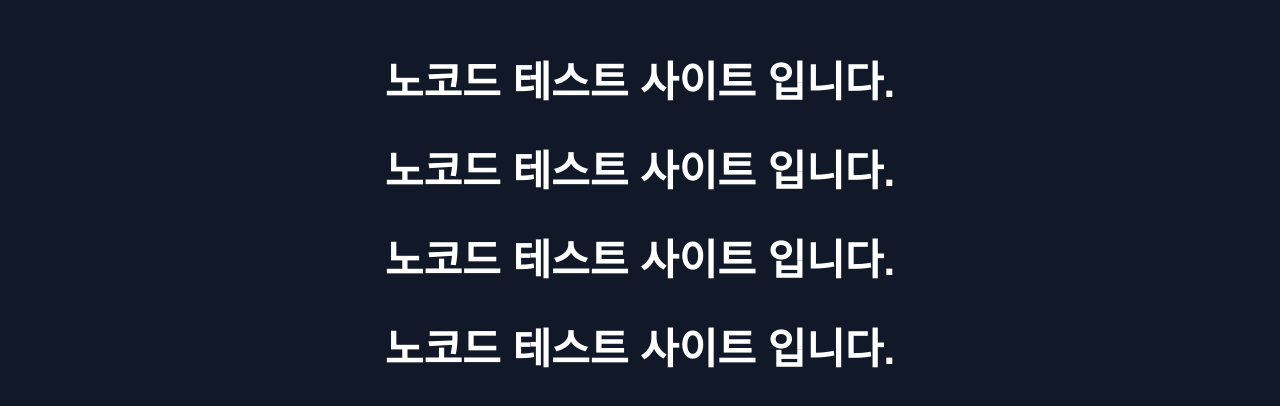
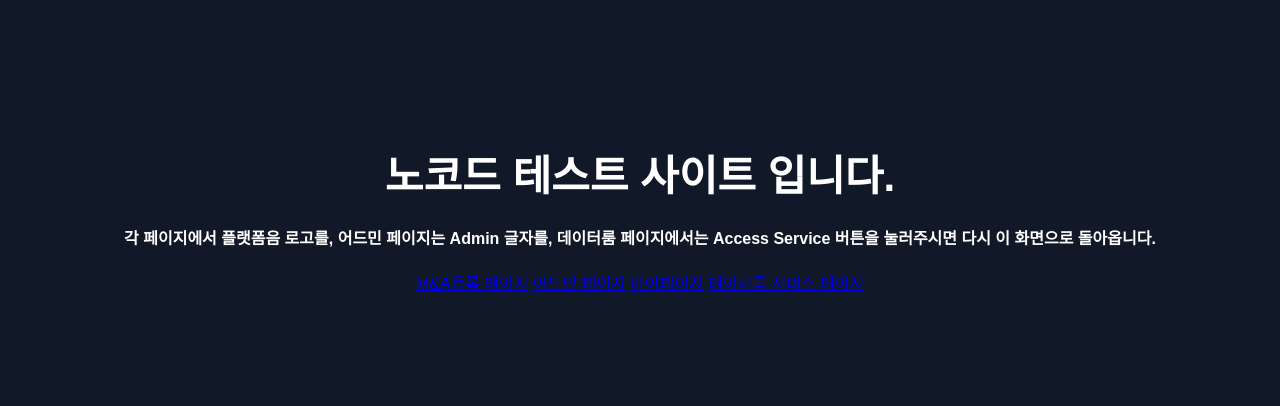
Before and after one commit to 1409Leeseoyoun/noCode, a plain HTML site: page index.html in a window 1280 px wide. Shown: the part 196-602 px from the top of the page. Drawn offline with Linux system fonts and the light colour scheme.

Commit message:
경로 안내 생성

```diff
--- a/index.html
+++ b/index.html
@@ -32,9 +32,11 @@
 <body>
   <div class="wrap">
     <h1>노코드 테스트 사이트 입니다.</h1>
-    <h1>노코드 테스트 사이트 입니다.</h1>
-    <h1>노코드 테스트 사이트 입니다.</h1>
-    <h1>노코드 테스트 사이트 입니다.</h1>
+    <h4>각 페이지에서 플랫폼음 로고를, 어드민 페이지는 Admin 글자를, 데이터룸 페이지에서는 Access Service 버튼을 눌러주시면 다시 이 화면으로 돌아옵니다.</h4>
+    <a href="/html/frame_1.html">M&A등록 페이지</a>
+    <a href="/html/frame_2.html">어드민 페이지</a>
+    <a href="/html/frame_3.html">마이페이지</a>
+    <a href="/html/frame_4.html">데이터룸 서비스 페이지</a>
   </div>
 </body>
 </html>
```
Also changed, not shown: html/frame_1.html (+1 -1 lines), html/frame_2.html (+1 -1 lines), html/frame_3.html (+1 -1 lines), html/frame_4.html (+1 -1 lines).
